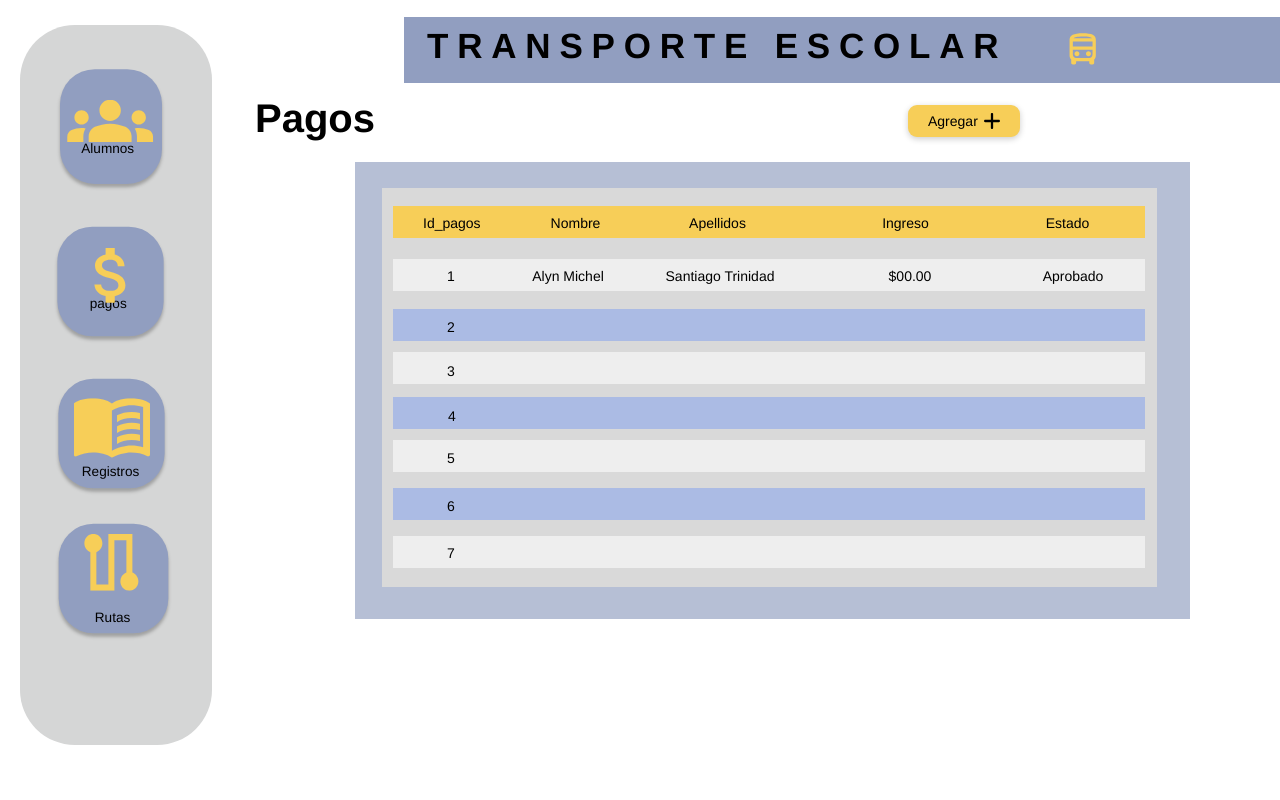
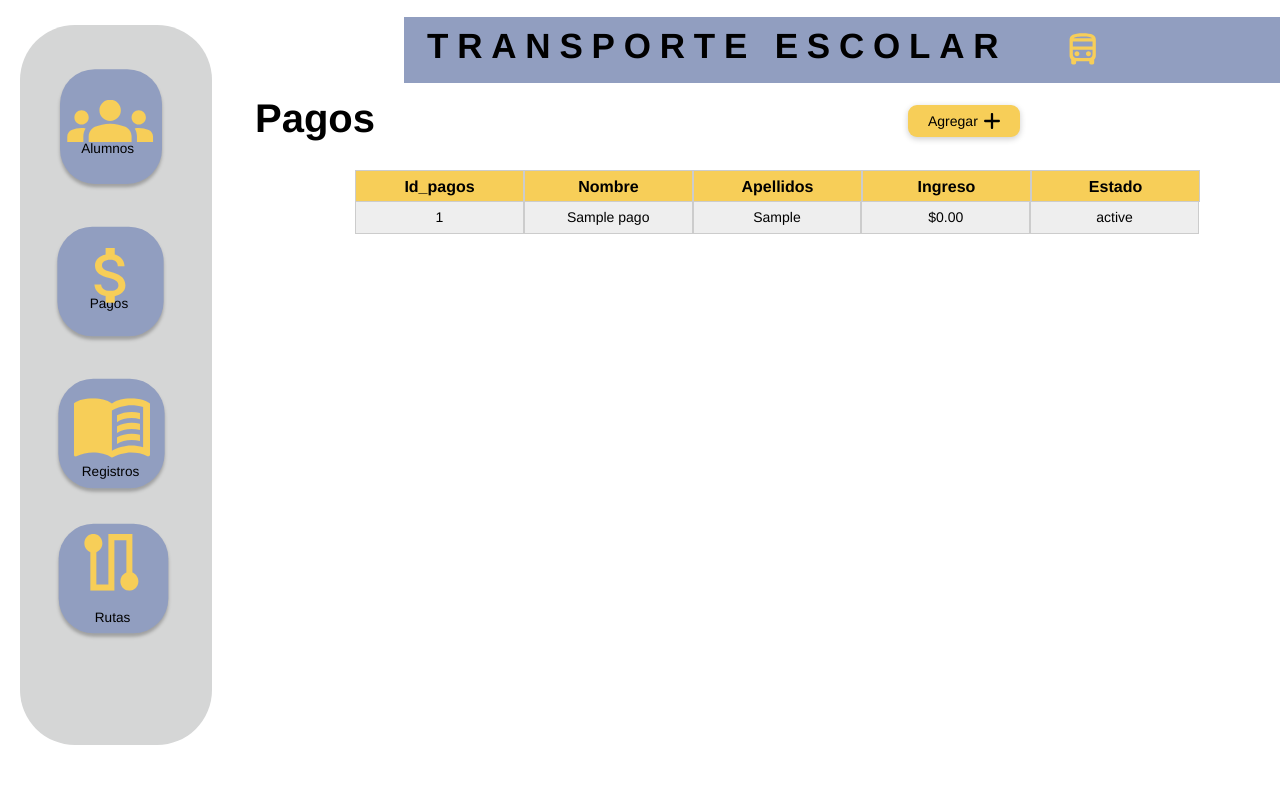
Before and after one commit to AmericaBT/appwebtransporte, a PHP site: page /choferes_pagos.php in a window 1280 px wide. Run offline with PHP 8.4, Linux system fonts and the light colour scheme; the visitor is signed in with stand-in values (Sample User, id 1); tables that the repository leaves empty or names only in its code hold one stand-in row (values such as "Sample post"); some libraries are stand-ins or nearby versions.

Commit message:
Agregué la funcionalidad en los botones

```diff
--- a/code/code/choferes_pagos.php
+++ b/code/code/choferes_pagos.php
@@ -1,6 +1,7 @@
 <?php
 session_start();
 
+// Verifica si el usuario ha iniciado sesión
 if (!isset($_SESSION['usuario'])) {
     header("Location: login.html");
     exit();
@@ -12,7 +13,15 @@ include __DIR__ . '/conexion.php';
 if (!$conexion) {
     die("Error de conexión: " . mysqli_connect_error());
 }
+
+$query = "SELECT * FROM pagos ORDER BY id_pago DESC";
+$resultado = $conexion->query($query);
+
+if (!$resultado) {
+    die("Error en la consulta: " . $conexion->error);
+}
 ?>
+
 <!DOCTYPE html>
 <html>
   <head>
@@ -25,7 +34,7 @@ if (!$conexion) {
     <div class="choferes_pagos">
       <div class="botones">
 
-       <!--BOTON ALUMNOS-->
+        <!--BOTON ALUMNOS-->
         <button class="alumnos" onclick="window.location.href='indexchoferes.php'">
           <img class="iconalum" src="icons/alumnos.svg" />
           <div class="iconalum-name">Alumnos</div>
@@ -33,7 +42,7 @@ if (!$conexion) {
 
         <!--BOTON PAGOS-->
         <button class="pagos" onclick="window.location.href='choferes_pagos.php'">
-          <div class="iconpag-name">pagos</div>
+          <div class="iconpag-name">Pagos</div>
           <img class="iconpag" src="icons/pagos.svg" />
         </button>
 
@@ -49,48 +58,46 @@ if (!$conexion) {
           <img class="iconrut" src="icons/rutas.svg" />
           <div class="iconrut-name">Rutas</div>
         </button>
+      </div>
 
-      </div>
       <div class="table">
 
         <div class="group-table">
 
-          <div class="last"></div>
-          <div class="post"></div>
-          <!--Lineas de la tabla-->
+          <!-- Encabezado -->
+          <div class="encabezado-table">
+            <div>Id_pagos</div>
+            <div>Nombre</div>
+            <div>Apellidos</div>
+            <div>Ingreso</div>
+            <div>Estado</div>
+          </div>
 
-          <div class="linea-1"></div>
-          <div class="linea-2"></div>
-          <div class="linea-3"></div>
-          <div class="linea-4"></div>
-          <div class="linea-5"></div>
-          <div class="linea-6"></div>
-          <div class="linea-7"></div>
+          <!-- Contenido dinámico desde la base de datos -->
+          <?php
+          $contador = 1;
+          while ($fila = $resultado->fetch_assoc()) {
+              // Para evitar errores visuales si hay más de 7 registros
+              if ($contador > 7) break;
+          ?>
+            <div class="row">
+              <div><?php echo $fila['id_pago']; ?></div>
+              <div><?php echo htmlspecialchars($fila['nombre']); ?></div>
+              <div><?php echo htmlspecialchars($fila['apellidos']); ?></div>
+              <div>$<?php echo number_format($fila['ingreso'], 2); ?></div>
+              <div><?php echo htmlspecialchars($fila['estado']); ?></div>
+            </div>
+          <?php
+              $contador++;
+          }
+          ?>
 
-          <!--Encabezado de la tabla-->
-          <div class="encabezado-table"></div>
-
-          <!--contenido de la tabla por linea-->
-          <div class="firsttext-line-1">1</div>
-          <div class="firsttext-line-2">2</div>
-          <div class="firsttext-line-3">3</div>
-          <div class="firsttext-line-4">4</div>
-          <div class="firsttext-line-5">5</div>
-          <div class="firsttext-line-6">6</div>
-          <div class="firsttext-line-7">7</div>
+          <!-- Si no hay registros -->
+          <?php if ($resultado->num_rows == 0) { ?>
+            <div class="sin-datos">No hay pagos registrados.</div>
+          <?php } ?>
 
         </div>
-
-        <div class="encabezado-1">Id_pagos</div>
-        <div class="encabezado-2">Nombre</div>
-        <div class="encabezado-3">Apellidos</div>
-        <div class="encabezado-4">Ingreso</div>
-        <div class="encabezado-5">Estado</div>
-
-        <div class="text-2">Alyn Michel</div>
-        <div class="text-3">Santiago Trinidad</div>
-        <div class="text-5">Aprobado</div>
-        <div class="text-4">$00.00</div>
 
       </div>
 
@@ -103,12 +110,11 @@ if (!$conexion) {
       </div>
 
       <div class="agregar-botn">
-        <button class="agregar" onclick="window.location.href='choferesagregarpagos.html'">
+        <button class="agregar" onclick="window.location.href='choferesagregarpagos.php'">
           <div class="button-name">Agregar</div>
           <img class="iconagg" src="icons/plus.svg" />
         </button>
       </div>
-
     </div>
   </body>
 </html>
--- a/code/code/css/stylepagos.css
+++ b/code/code/css/stylepagos.css
@@ -221,7 +221,7 @@
   height: 32px;
 } */
 
-/*rectangulo 7*/
+/*rectangulo 7
 .choferes_pagos .linea-7 {
   position: absolute;
   top: 374px;
@@ -231,7 +231,7 @@
   background-color: #eeeeee;
 }
 
-/* rectangulo 6*/
+/* rectangulo 6
 .choferes_pagos .linea-6 {
   position: absolute;
   top: 326px;
@@ -241,7 +241,7 @@
   background-color: #abbbe4;
 }
 
-/*rect5*/
+/*rect5
 .choferes_pagos .linea-5 {
   position: absolute;
   top: 278px;
@@ -251,7 +251,7 @@
   background-color: #eeeeee;
 }
 
-/* rectangulo 4*/
+/* rectangulo 4
 .choferes_pagos .linea-4 {
   position: absolute;
   top: 235px;
@@ -261,7 +261,7 @@
   background-color: #abbbe4;
 }
 
-/* rectangulo 3*/
+/* rectangulo 3
 .choferes_pagos .linea-3 {
   position: absolute;
   top: 190px;
@@ -271,7 +271,7 @@
   background-color: #eeeeee;
 }
 
-/* rectangulo 2*/
+/* rectangulo 2
 .choferes_pagos .linea-2 {
   position: absolute;
   top: 147px;
@@ -281,7 +281,7 @@
   background-color: #abbbe4;
 }
 
-/*rectangulo 1*/
+/*rectangulo 1
 .choferes_pagos .linea-1 {
   position: absolute;
   top: 97px;
@@ -289,18 +289,18 @@
   width: 752px;
   height: 32px;
   background-color: #eeeeee;
-}
+}*/
 
 .choferes_pagos .encabezado-table {
   position: absolute;
-  top: 44px;
-  left: 38px;
-  width: 752px;
+  top: -30px;
+  left: 0px;
+  width: 845px;
   height: 32px;
   background-color: #f7ce58;
 }
 
-/*f7ce58*/
+/*f7ce58
 
 .choferes_pagos .firsttext-line-7 {
   top: 383px;
@@ -539,7 +539,7 @@
   letter-spacing: 0;
   line-height: normal;
   white-space: nowrap;
-}
+}*/
 
 .choferes_pagos .seccion-name {
   top: 96px;
@@ -651,3 +651,55 @@
   width: 16px;
   height: 16px;
 }
+
+/* Tabla principal */
+.choferes_pagos .table {
+  position: absolute;
+  top: 200px; /* ajusta según tu diseño */
+  left: 355px;
+  width: 844px;
+  border-collapse: collapse;
+  font-family: "Urbanist-Medium", Helvetica;
+}
+
+/* Encabezado de la tabla */
+.encabezado-table {
+  display: flex;
+  background-color: #f7ce58;
+  font-weight: bold;
+  width: 100%;
+  height: 32px;
+  position: relative; /* relativo para que filas queden debajo */
+  margin-bottom: 2px;
+}
+
+.encabezado-table div {
+  flex: 1;
+  text-align: center;
+  line-height: 32px;
+  border: 1px solid #ccc;
+}
+
+/* Filas dinámicas */
+.row {
+  display: flex;
+  width: 100%;
+}
+
+.row div {
+  flex: 1;
+  padding: 8px;
+  text-align: center;
+  border: 1px solid #ccc;
+  font-size: 14px;
+  line-height: normal;
+}
+
+/* Colores alternos */
+.row:nth-child(even) {
+  background-color: #eeeeee;
+}
+
+.row:nth-child(odd) {
+  background-color: #abbbe4;
+}
```
Also changed, not shown: code/code/choferesagregarpagos.php (+41 -30 lines), code/code/insertar_pago.php (added, +31 -0 lines).
